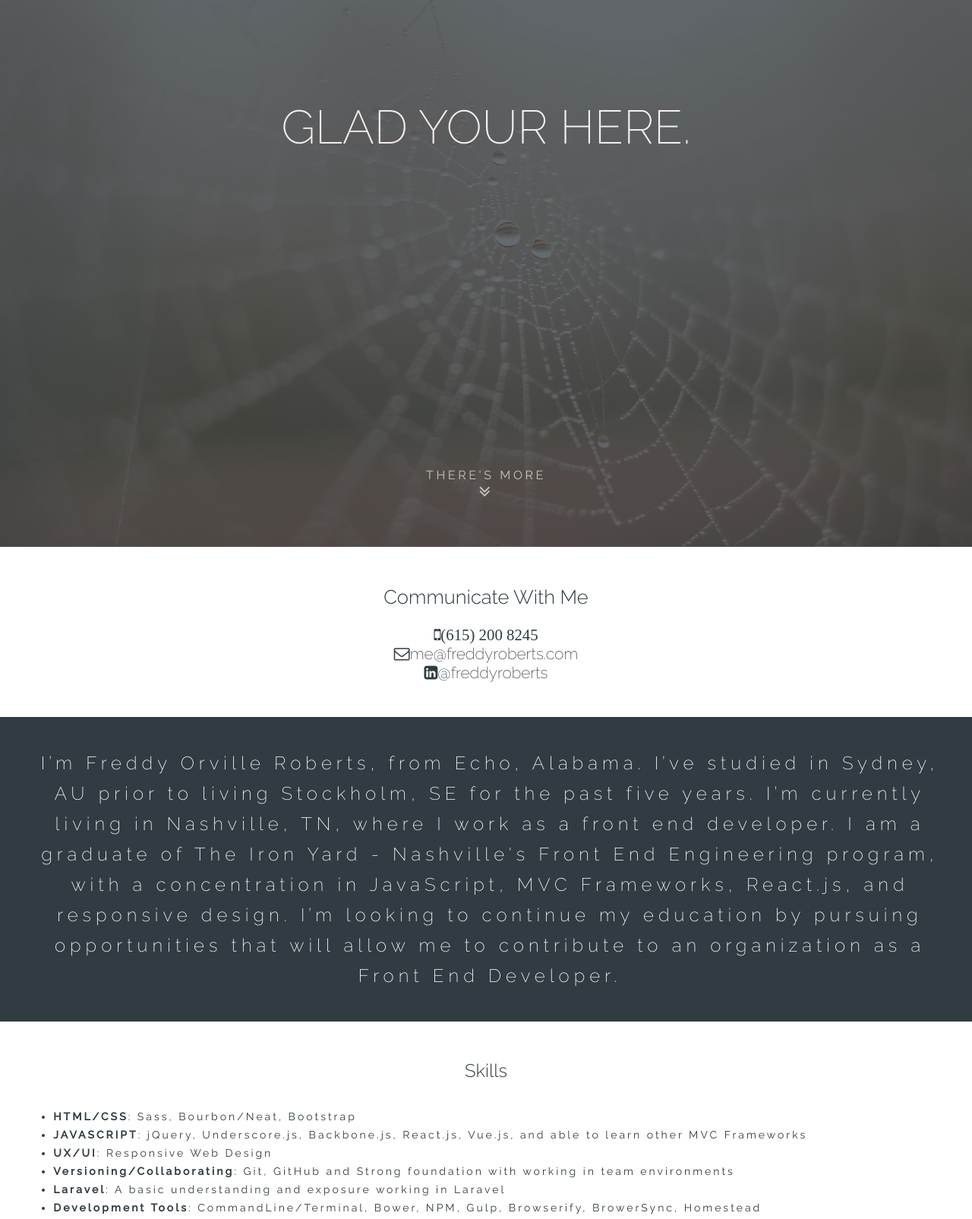
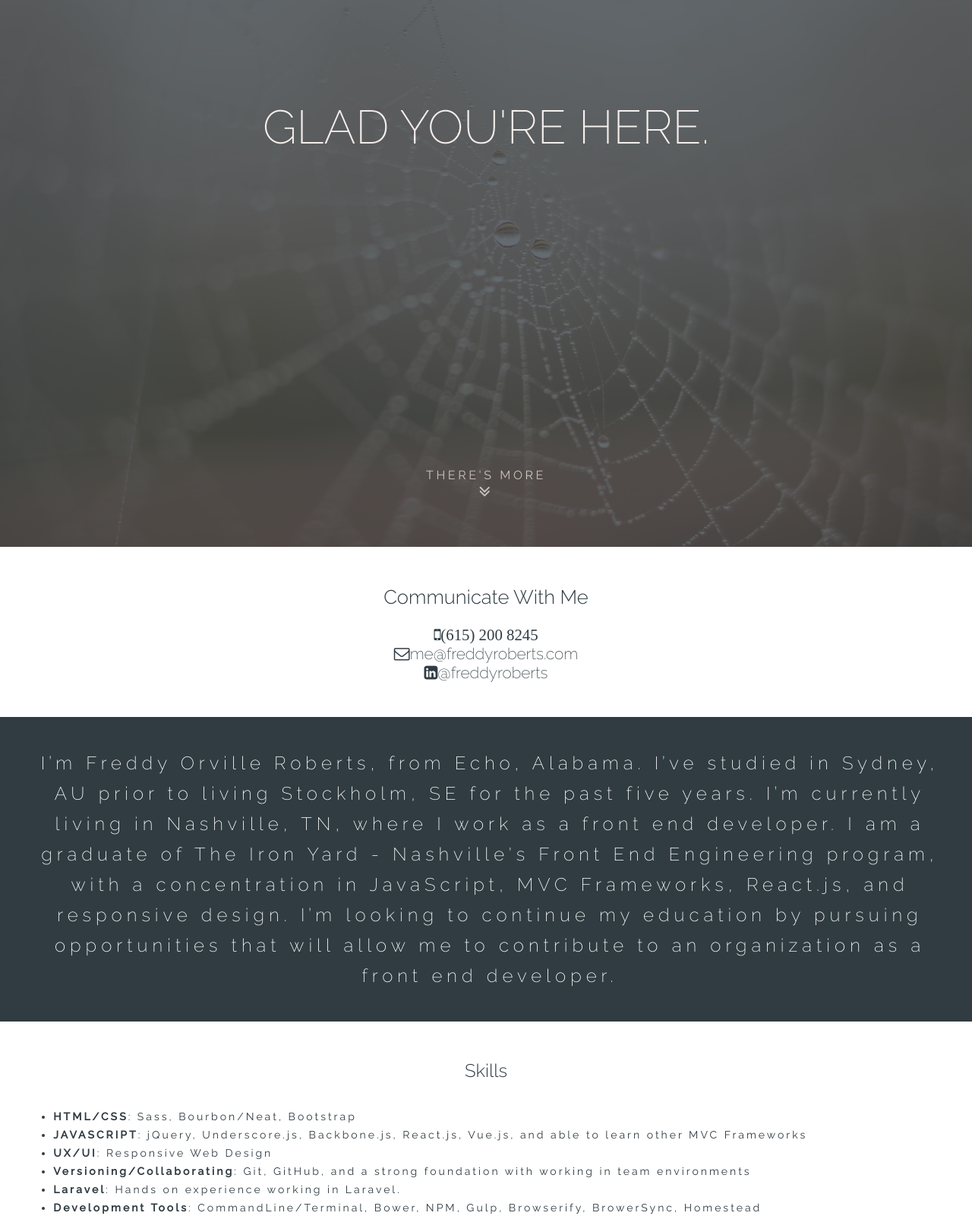
Before and after one commit to freddyroberts/freddyroberts.github.io, a website: page index.html in a window 1280 px wide. Shown: the part 80-1685 px from the top of the page at 76% size. Drawn offline with Linux system fonts and the light colour scheme.

Commit message:
fix typo

```diff
--- a/index.html
+++ b/index.html
@@ -30,7 +30,7 @@
             <section id="top" class="hero">
                 <div class="background-color">
                     <h1 class="web">
-            Glad your here.
+            Glad you're here.
           </h1>
                     <div class="scroll-container">
                         <a href="#contact" class="scroll-down">
@@ -54,7 +54,7 @@
                 <p class="about-info">
                     I’m Freddy Orville Roberts, from Echo, Alabama. I’ve studied in Sydney, AU prior to living Stockholm, SE for the past five years. I’m currently living in Nashville, TN, where I work as a front end developer. I am a graduate of The Iron Yard - Nashville's
                     Front End Engineering program, with a concentration in JavaScript, MVC Frameworks, React.js, and responsive design. I’m looking to continue my education by pursuing opportunities that will allow me to contribute to an organization
-                    as a Front End Developer.
+                    as a front end developer.
                 </p>
             </section>
             <section id="skills" class="portfolio" id="portfolio">
@@ -65,8 +65,8 @@
                     <li><b>HTML/CSS</b>: Sass, Bourbon/Neat, Bootstrap</li>
                     <li><b>JAVASCRIPT</b>: jQuery, Underscore.js, Backbone.js, React.js, Vue.js, and able to learn other MVC Frameworks</li>
                     <li><b>UX/UI</b>: Responsive Web Design</li>
-                    <li><b>Versioning/Collaborating</b>: Git, GitHub and Strong foundation with working in team environments</li>
-                    <li><b>Laravel</b>: A basic understanding and exposure working in Laravel</li>
+                    <li><b>Versioning/Collaborating</b>: Git, GitHub, and a strong foundation with working in team environments</li>
+                    <li><b>Laravel</b>: Hands on experience working in Laravel.</li>
                     <li><b>Development Tools</b>: CommandLine/Terminal, Bower, NPM, Gulp, Browserify, BrowerSync, Homestead</li>
                 </ul>
 
```
